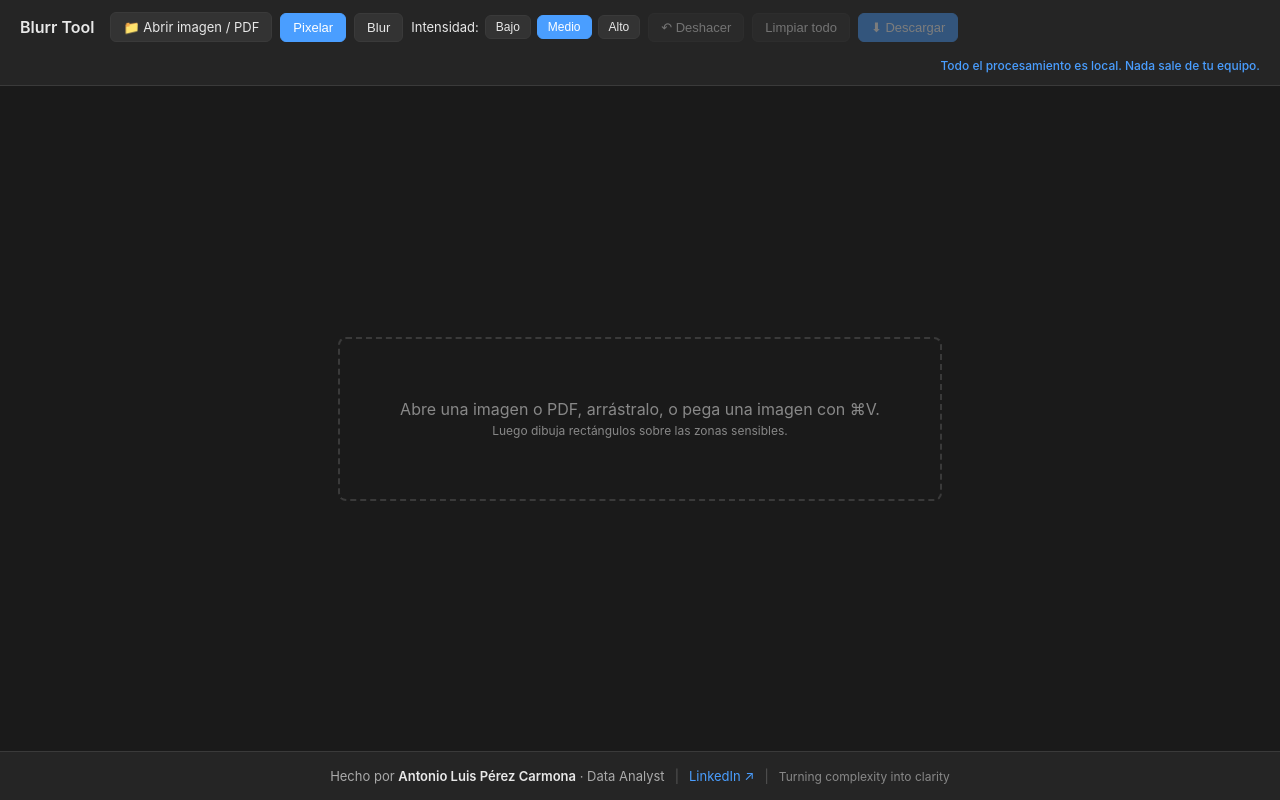
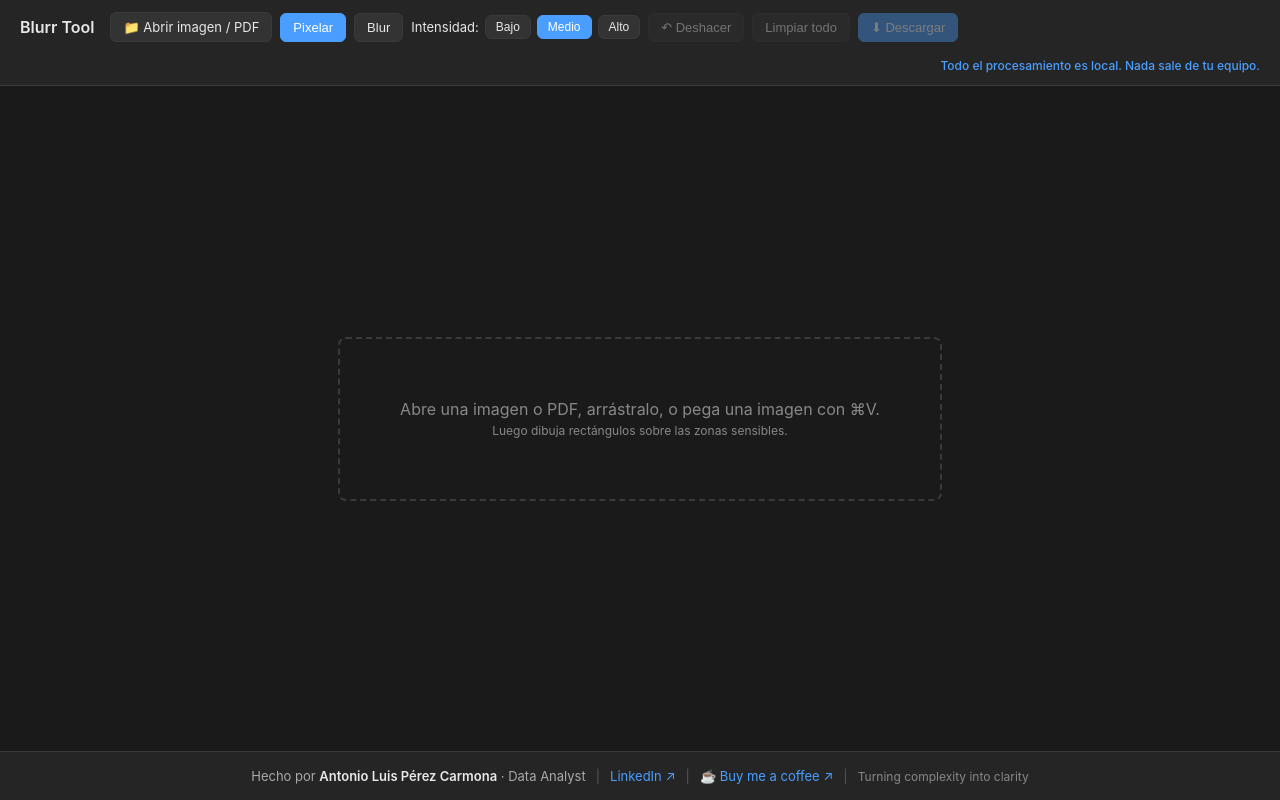
Before and after one commit to alpc-data-analyst/blurr-tool, a plain HTML site: page index.html in a window 1280 px wide. Drawn offline with nearby package versions, Linux system fonts and the light colour scheme.

Commit message:
Add Buy Me a Coffee link to footer

```diff
--- a/index.html
+++ b/index.html
@@ -403,6 +403,8 @@ function updateButtons() {
   <span class="sep">|</span>
   <a href="https://www.linkedin.com/in/antonio-luis-perez-carmona" target="_blank" rel="noopener">LinkedIn ↗</a>
   <span class="sep">|</span>
+  <a href="https://buymeacoffee.com/alpc" target="_blank" rel="noopener">☕ Buy me a coffee ↗</a>
+  <span class="sep">|</span>
   <span class="hint">Turning complexity into clarity</span>
 </footer>
 </body>
```
